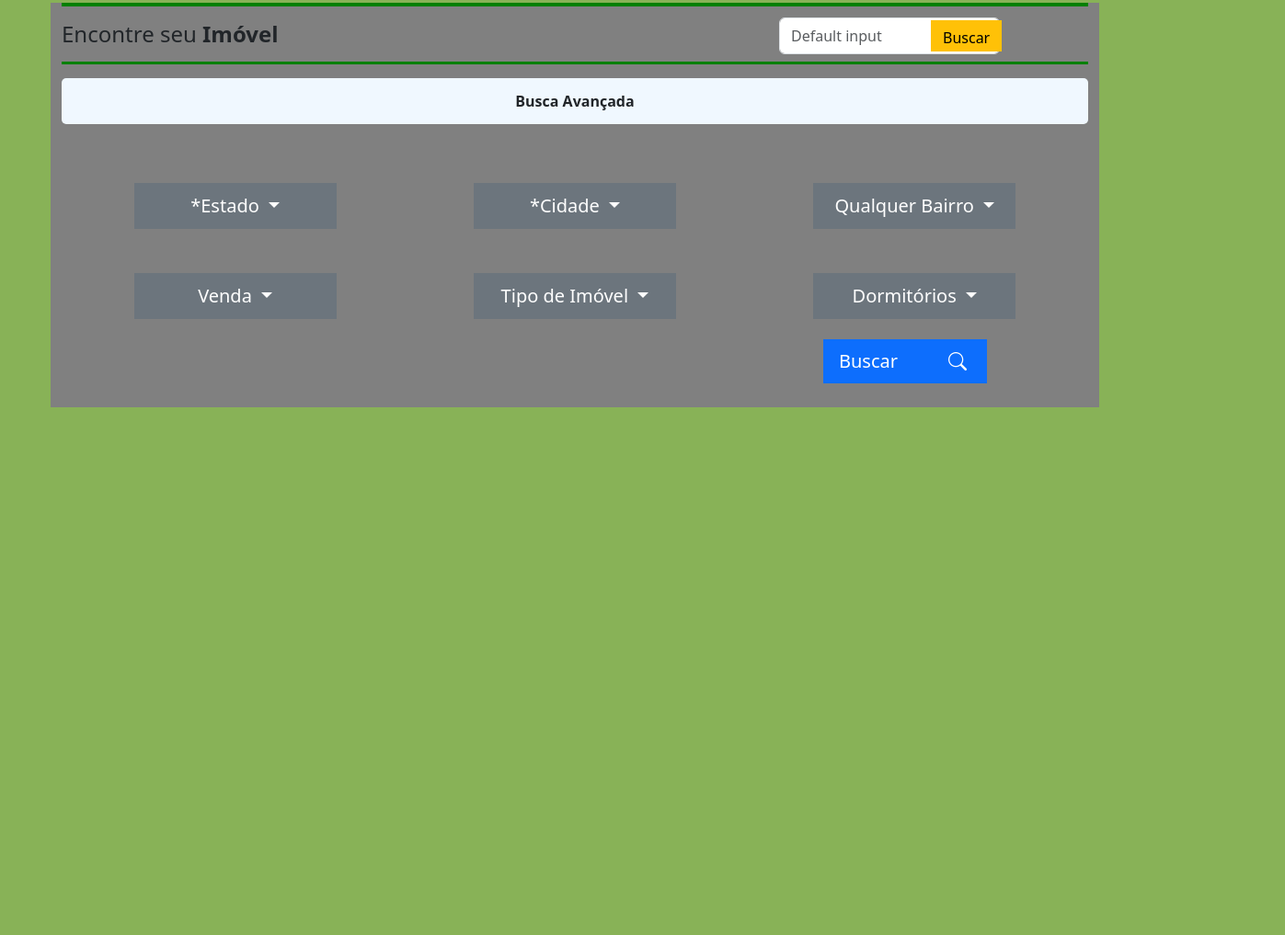
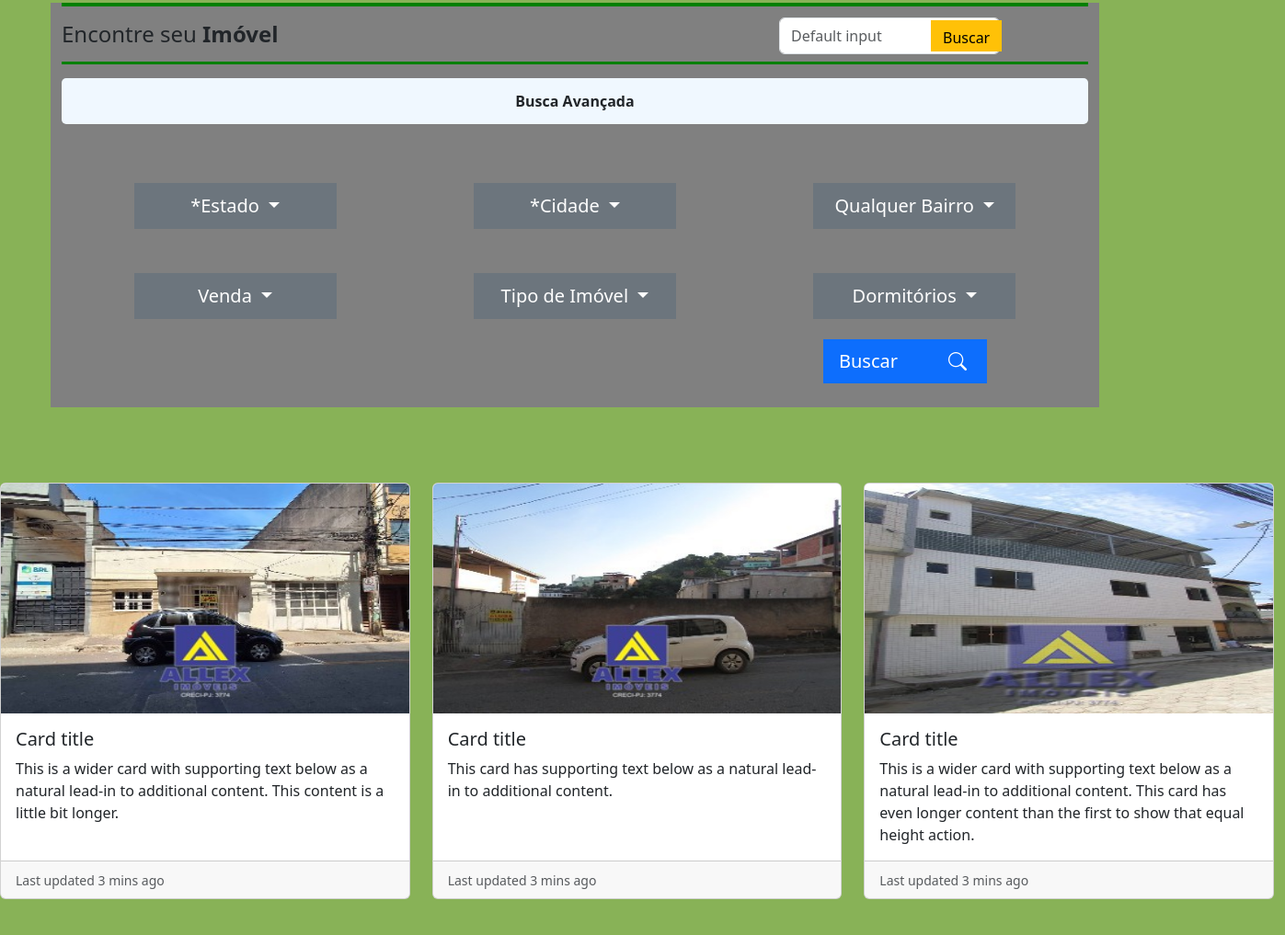
Before and after one commit to LuEdu3/VALE_IMOBILIARIA, a plain HTML site: page index.html in a window 1280 px wide. Shown: the part 149-1166 px from the top of the page at 92% size, 1397 px wide, since content can reach past the window. Before the commit the page ends 800 px from the top, so only its background shows below. Drawn offline with nearby package versions, Linux system fonts and the light colour scheme.

Commit message:
Adicionado cards, definido tamanho e largura, adicionado imagens para os cards

```diff
--- a/css/styles.css
+++ b/css/styles.css
@@ -133,11 +133,11 @@ html, body{
 }
 
 /* DESTAQUES */
-/* .destaques{
+.destaques{
     width: 1385px;
     height: 616px;
-    border: 10px solid black;
-    background-color: gray;
+    /* border: 10px solid black; */
+    /* background-color: gray; */
     margin-left: auto;
     margin-right: auto;
     display: flex;
@@ -145,4 +145,10 @@ html, body{
     align-content: center;
     background-repeat: no-repeat;
 
-} */
+}
+.destaques{
+    .card-img-top{
+        width: auto;
+        height: 250px;
+    }
+}
--- a/index.html
+++ b/index.html
@@ -299,6 +299,46 @@
       <!-- SAO 2 COLUNAS,E UMA LINHA, DENTRO DELA SAO MAIS 2 LINHAS -->
       <!-- 2 LINHAS -->
       <!-- DEFINIR ALTURA E LARGURA -->
+
+      <div class="row row-cols-1 row-cols-md-3 g-4">
+        <div class="col">
+          <div class="card h-100">
+            <img src="images/imagem_para_destaque1.jpg" class="card-img-top" alt="...">
+            <div class="card-body">
+              <h5 class="card-title">Card title</h5>
+              <p class="card-text">This is a wider card with supporting text below as a natural lead-in to additional content. This content is a little bit longer.</p>
+            </div>
+            <div class="card-footer">
+              <small class="text-body-secondary">Last updated 3 mins ago</small>
+            </div>
+          </div>
+        </div>
+        <div class="col">
+          <div class="card h-100">
+            <img src="images/imagem_para_destaque2.jpg" class="card-img-top" alt="...">
+            <div class="card-body">
+              <h5 class="card-title">Card title</h5>
+              <p class="card-text">This card has supporting text below as a natural lead-in to additional content.</p>
+            </div>
+            <div class="card-footer">
+              <small class="text-body-secondary">Last updated 3 mins ago</small>
+            </div>
+          </div>
+        </div>
+        <div class="col">
+          <div class="card h-100">
+            <img src="images/imagem_para_destaque3.jpg" class="card-img-top" alt="...">
+            <div class="card-body">
+              <h5 class="card-title">Card title</h5>
+              <p class="card-text">This is a wider card with supporting text below as a natural lead-in to additional content. This card has even longer content than the first to show that equal height action.</p>
+            </div>
+            <div class="card-footer">
+              <small class="text-body-secondary">Last updated 3 mins ago</small>
+            </div>
+          </div>
+        </div>
+      </div>
+
     </section>
   </main>
 </body>
```
Also changed, not shown: images/imagem_para_destaque1.jpg (added), images/imagem_para_destaque2.jpg (added), images/imagem_para_destaque3.jpg (added).
